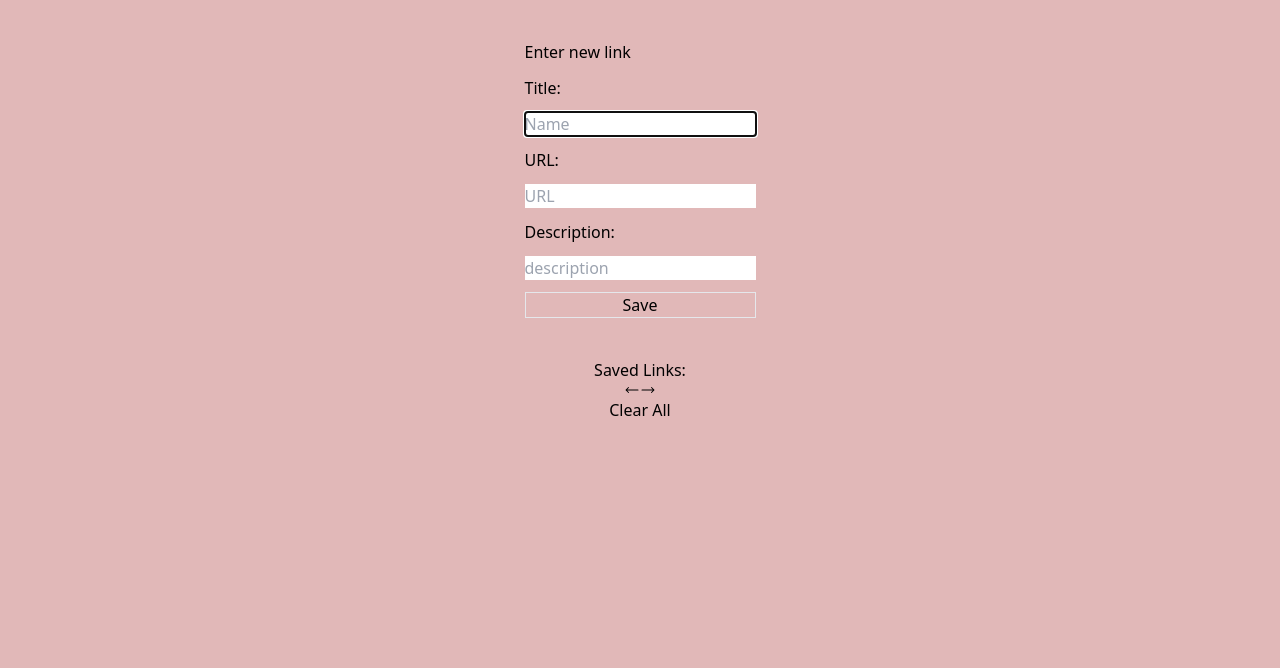
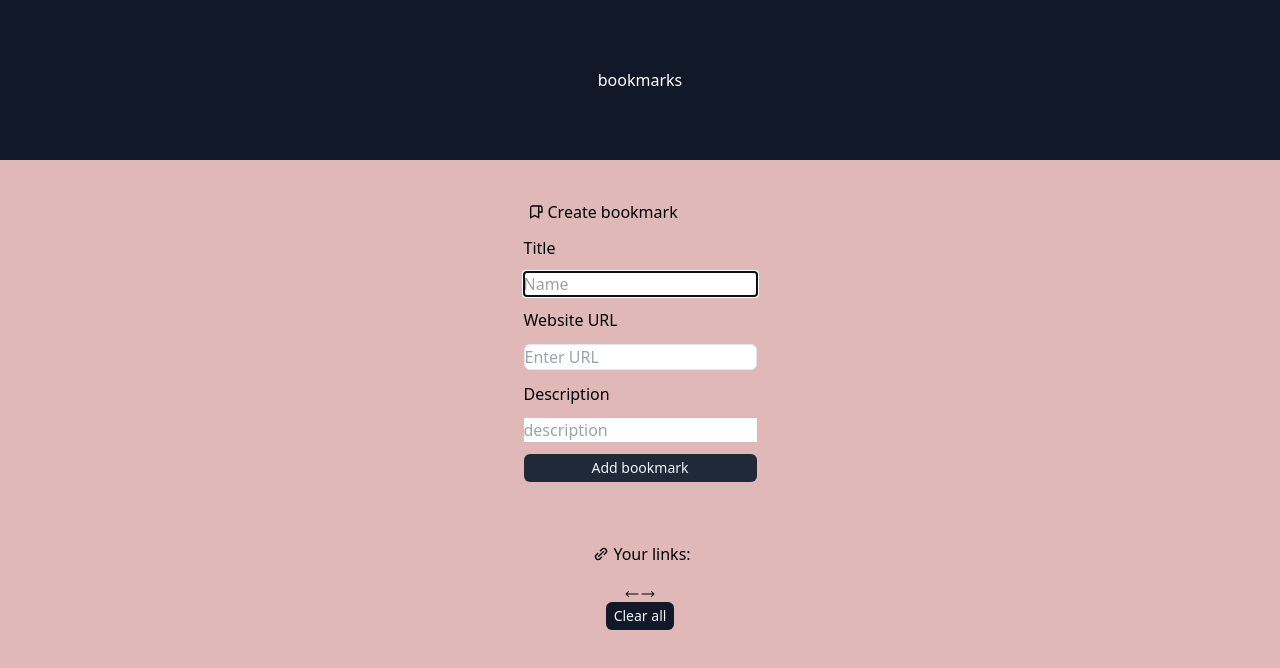
Before and after one commit to wodnjsd/Bookmark-app, a React (Vite) app: page / in a window 1280 px wide. Shown: the top 668 px of the page. Built offline with nearby package versions, Linux system fonts and the light colour scheme.

Commit message:
delete popup workingnggg

```diff
--- a/src/App.tsx
+++ b/src/App.tsx
@@ -1,17 +1,16 @@
 import Home from "./components/Home"
-import { BookmarkProvider } from "./context/BookmarkContext"
+// import { BookmarkProvider } from "./context/BookmarkContext"
 
 
 
 function App() {
 
   return (
-    <BookmarkProvider>
+
        <div className="app">
      <Home />
     </div>
 
-    </BookmarkProvider>
 
   )
 }
--- a/src/components/Form.tsx
+++ b/src/components/Form.tsx
@@ -5,17 +5,20 @@ import { useLocalStorage } from '../hooks/useLocalStorage'
 import { v4 as uuidv4 } from 'uuid';
 import Pagination from './Pagination';
 import { Popover } from '@headlessui/react'
+import { HiOutlinePencil, HiOutlineBookmark } from 'react-icons/hi2'
+import { BiBookmarkAlt, BiLinkAlt } from 'react-icons/bi'
+import Form22 from './NewForm';
+
 
 const Forms = () => {
+
 
   const [url, setUrl] = useState("")
   const [title, setTitle] = useState("")
   const [description, setDescription] = useState("")
   const [fave, setFave] = useState(false)
+  // const [faves, setFaves] = useLocalStorage<BookmarkType[]>("faves", [])
   const [bookmarks, setBookmarks] = useLocalStorage<BookmarkType[]>("saved", [])
-  const [edit, setEdit] = useState(false)
-  const [newUrl, setNewUrl] = useState("")
-  const [newTitle, setNewTitle] = useState("")
 
   const [currentPage, setCurrentPage] = useState(1)
   const [linksPerPage] = useState(5)
@@ -73,11 +76,18 @@ const Forms = () => {
       setCurrentPage(currentPage - 1)
   }
 
+  //! Need to check valid url & duplicates for editing
   const editLink = (linkToEdit: string): void => {
 
     const index = bookmarks.findIndex(link => link.title === linkToEdit)
     const toEdit = bookmarks.filter(link => link.title !== linkToEdit)
     const newEdit = { title, url, description, fave }
+    if (toEdit.find(link => link.title === title)) {
+      return alert("title already present")
+    }
+    if (toEdit.find(link => link.url === url)) {
+      return alert("url already present")
+    }
     setBookmarks([...toEdit, newEdit])
     // const edited = bookmarks.splice(index, 1, newEdit)
     // setBookmarks([...edited])
@@ -87,12 +97,6 @@ const Forms = () => {
     // console.log(edited)
 
   }
-
-  // const getSaved = (): BookmarkType[] => {
-  //   const listJSON = localStorage.getItem("saved")
-  //   if (listJSON === null) return []
-  //   return (JSON.parse(listJSON))
-  // }
 
   const removeLink = (linkToDelete: string): void => {
     setBookmarks(bookmarks.filter((link) => {
@@ -108,32 +112,32 @@ const Forms = () => {
   return (
     <>
       <div className="mt-10 p-30 flex flex-col justify-center items-center">
+        {/* <Form22
+          handleSubmit={handleSubmit} /> */}
         <form onSubmit={handleSubmit} className="flex flex-col justify-between gap-3">
-          <div>Enter new link</div>
-          <label>Title:</label>
+          <div className="flex"><BiBookmarkAlt className="mt-1 mx-1" />Create bookmark</div>
+          <label>Title</label>
           <input autoFocus required type="text" value={title} placeholder="Name" onChange={(e) => setTitle(e.target.value)}></input>
-          <label>URL:</label>
-          <input required type="text" value={url} placeholder="URL" onChange={(e) => setUrl(e.target.value)}></input>
-          <label>Description:</label>
+          <label>Website URL</label>
+          <input required type="text" className="border rounded-md" value={url} placeholder="Enter URL" onChange={(e) => setUrl(e.target.value)}></input>
+          <label>Description</label>
           <input type="text" value={description} placeholder="description" onChange={(e) => setDescription(e.target.value)} />
           {/* <label>Favourite?</label> */}
-          <button type="submit" className="border">Save</button>
-        </form>
-        <div className="mt-10 mx-10">
-          <div >Saved Links:</div>
+          <button type="submit" className="bg-gray-800 rounded-md text-slate-100 text-sm py-1">Add bookmark</button>
+        </form>{/* Make adding disabled if no url */}
+        <div className="flex flex-col justify-between items-center mt-10 mx-10 w-3/5">
+          <div className="flex my-5"><BiLinkAlt className="mt-1 mx-1" />Your links:</div>
           {currentLinks.map((item: BookmarkType) => (
-            <div>
-
+            <div className="w-full">
               <SavedLinks
                 key={item.title}
                 title={item.title}
                 url={item.url}
-                removeLink={removeLink}
-                editLink={editLink}
-              />
+                removeLink={removeLink} />
 
               <Popover>
-                <Popover.Button className="flex hover:text-gray-700">Edit</Popover.Button>
+                <Popover.Button className="flex hover:text-gray-700"><HiOutlinePencil /></Popover.Button>
+
                 <Popover.Panel><form >
                   <input type="text" defaultValue={item.title} placeholder={item.title} onChange={(e) => setTitle(e.target.value)} >
                   </input>
@@ -142,23 +146,17 @@ const Forms = () => {
                 </form>
                   {/* <button type="submit" className="border" onClick={() => { editLink(title, newTitle, newUrl) }}>Edit</button> */}
                   <Popover.Button onClick={() => editLink(item.title)} className="border">Update</Popover.Button>
-
                 </Popover.Panel>
-
-
-
               </Popover>
-
             </div>
           ))}
 
 
-
+          <Pagination linksPerPage={linksPerPage} totalLinks={bookmarks.length} paginate={paginate} next={next} previous={previous} />
+          <button className="text-sm rounded-md px-2 py-1 bg-gray-900 text-slate-100" onClick={removeAll}>
+            Clear all
+          </button>
         </div>
-        <Pagination linksPerPage={linksPerPage} totalLinks={bookmarks.length} paginate={paginate} next={next} previous={previous} />
-        <button onClick={removeAll}>
-          Clear All
-        </button>
 
 
       </div>
--- a/src/components/Home.tsx
+++ b/src/components/Home.tsx
@@ -1,14 +1,31 @@
 import React from 'react'
 import Form from './Form'
-import SavedLinks from './SavedLinks'
+import NewForm from './NewForm'
+// import SavedLinks2 from './SavedLinks2'
+// import Form22 from './Form22'
+import { BookmarkType } from "../types/bookmark";
+import { useLocalStorage } from "../hooks/useLocalStorage";
+import { BookmarkProvider } from '../context/Contexts';
 
 type Props = {}
 
 const Home = (props: Props) => {
+
+  const [bookmarks, setBookmarks] = useLocalStorage<BookmarkType[]>("saved", [])
+
   return (
-    <div>
-      <Form />
-    </div>
+    <>
+      <div className='flex justify-center items-center w-full h-40 sticky bg-gray-900 '>
+        <div className=" text-white">
+          bookmarks
+        </div>
+
+      </div>
+      <BookmarkProvider>
+        <Form />
+
+      </BookmarkProvider>
+    </>
   )
 }
 
--- /dev/null
+++ b/src/components/NewForm.tsx
@@ -0,0 +1,44 @@
+import { FormEvent, useState } from 'react'
+import { BookmarkType } from '../types/bookmark'
+import { useLocalStorage } from '../hooks/useLocalStorage'
+import { v4 as uuidv4 } from 'uuid';
+// import { useBookmarkContext } from '../context/Contexts';
+
+type Props = {
+  handleSubmit(e:FormEvent): void;
+  addLink(): void
+}
+
+const Form22 = ({ handleSubmit }: Props) => {
+
+  const [url, setUrl] = useState("")
+  const [title, setTitle] = useState("")
+  const [description, setDescription] = useState("")
+  const [fave, setFave] = useState(false)
+  const [faves, setFaves] = useLocalStorage<BookmarkType[]>("faves", [])
+
+
+
+  return (
+    <>
+      <div className="mt-10 p-30 flex flex-col justify-center items-center">
+        <form onSubmit={handleSubmit} className="flex flex-col justify-between gap-3">
+          <div>Enter new link</div>
+          <label>Title:</label>
+          <input autoFocus required type="text" value={title} placeholder="Name" onChange={(e) => setTitle(e.target.value)}></input>
+          <label>URL:</label>
+          <input required type="text" value={url} placeholder="URL" onChange={(e) => setUrl(e.target.value)}></input>
+          <label>Description:</label>
+          <input type="text" value={description} placeholder="description" onChange={(e) => setDescription(e.target.value)} />
+          {/* <label>Favourite?</label> */}
+          <button type="submit" className="border">Save</button>
+        </form>
+
+
+      </div>
+    </>
+
+  )
+}
+
+export default Form22
--- a/src/components/Pagination.tsx
+++ b/src/components/Pagination.tsx
@@ -10,7 +10,6 @@ type Props = {
 }
 
 const Pagination = ({ linksPerPage, totalLinks, paginate, next, previous }: Props) => {
-
 
   const pageNumbers = []
   for (let i = 1; i <= Math.ceil(totalLinks / linksPerPage); i++) {
--- a/src/components/SavedLinks2.tsx
+++ b/src/components/SavedLinks2.tsx
@@ -1,97 +1,53 @@
-import { FormEvent, useState } from 'react'
-import { Popover } from '@headlessui/react'
-import { HiOutlineStar } from "react-icons/hi2";
-import { BookmarkType } from '../types/bookmark'
-import { useLocalStorage } from '../hooks/useLocalStorage'
-import Pagination from './Pagination';
-import { useBookmarkContext } from '../context/BookmarkContext';
 
-type Props = {
-  title: string;
-  url?: string;
-  description?: string;
-  fave?: boolean;
-  removeLink(linkToDelete: string): void;
-  // isFave(linkFave: string): void
-}
+// import { HiOutlineStar } from "react-icons/hi2";
+
+// import { useBookmarkContext } from '../context/BookmarkContext';
+
+// type Props = {
+//   title: string;
+//   url?: string;
+//   description?: string;
+//   fave?: boolean;
+//   // isFave(linkFave: string): void
+// }
 
 
-const SavedLinks = ({ title, url, description, fave }: Props) => {
-  const { removeLink, editLinks } = useBookmarkContext()
-  let [edit, setEdit] = useState(false)
-  const [newUrl, setNewUrl] = useState("")
-  const [newTitle, setNewTitle] = useState("")
-  const [bookmarks, setBookmarks] = useLocalStorage<BookmarkType[]>("saved", [])
-  const [currentPage, setCurrentPage] = useState(1)
-  const [linksPerPage] = useState(2)
-  const indexOfLastLink = currentPage * linksPerPage;
-  const indexOfFirstLink = indexOfLastLink - linksPerPage;
-  const currentLinks = bookmarks.slice(indexOfFirstLink,
-    indexOfLastLink);
-  const nPages = Math.ceil(bookmarks.length / linksPerPage)
+// const SavedLinks = () => {
+//   const { removeLink, bookmarks } = useBookmarkContext()
 
-  const handleEdit = (e: FormEvent): void => {
-    e.preventDefault()
-    const toEdit = bookmarks.find(link => link.title === title)
-    const newEdit = { title:newTitle, url:newUrl, description, fave }
-    setBookmarks([...bookmarks, newEdit])
-    console.log(bookmarks)
+//   // const handleEdit = (e: FormEvent): void => {
+//   //   e.preventDefault()
+//   //   const toEdit = bookmarks.find(link => link.title === title)
+//   //   const newEdit = { title:newTitle, url:newUrl, description, fave }
+//   //   setBookmarks([...bookmarks, newEdit])
+//   //   console.log(bookmarks)
 
-  }
-
-  const paginate = (pgNumber: number) => setCurrentPage(pgNumber)
-
-  const next = () => {
-    if (currentPage !== nPages)
-      setCurrentPage(currentPage + 1)
-  }
-  const previous = () => {
-    if (currentPage !== 1)
-      setCurrentPage(currentPage - 1)
-  }
+//   // }
 
 
-  return (
-    <>
-      <div className="flex justify-between">
-        <div>
-          {currentLinks.map((item: BookmarkType) => (
-             <div className="border">
-             <h3 className="text-lg">
-               {item.title}
-             </h3>
-             <a href={item.url} target="blank" className=" hover:text-gray-700">
-               {item.url}
-             </a>
-             //! Make url into link
-           </div>
-          ))}
+//   return (
+//     <>
+//       <div className="flex justify-between">
+//         <div>
+//           <div className="border">
+//             <h3 className="text-lg">
+//               {bookmarks.title}
+//             </h3>
+//             <a href={url} target="blank" className=" hover:text-gray-700">
+//               {url}
+//             </a>
+//           </div>
+//         </div>
+//         <div className="flex gap-5">
+//           <button onClick={() => { removeLink(title) }}>Delete</button>
+//           <button><HiOutlineStar />
+//           </button>
+//         </div>
 
-        </div>
-        <div className="flex gap-5">
-          <button onClick={() => setEdit(!edit)}>Edit</button>
-          {edit ? <Popover>
+//       </div>
+//     </>
 
-            <form onSubmit={handleEdit}>
-              <input type="text" defaultValue={title} placeholder={title} onChange={(e) => setNewTitle(e.target.value)} >
-              </input>
-              <input type="text" defaultValue={url} placeholder={url} onChange={(e) => setNewUrl(e.target.value)}>
-              </input>
-            </form>
-            <button type="submit" onClick={handleEdit}>Edit</button>
-            <button onClick={() => setEdit(false)}>Close</button>
+//   )
+// }
 
-          </Popover> : ''}
-
-          <button onClick={() => { removeLink(title) }}>Delete</button>
-          <button><HiOutlineStar />
-          </button>
-        </div>
-        <Pagination linksPerPage={linksPerPage} totalLinks={bookmarks.length} paginate={paginate} next={next} previous={previous} />
-      </div>
-    </>
-
-  )
-}
-
-export default SavedLinks
+// export default SavedLinks
--- a/src/context/BookmarkContext.tsx
+++ b/src/context/BookmarkContext.tsx
@@ -1,66 +1,82 @@
-import { createContext, useContext, ReactNode, useState } from "react";
-import { BookmarkType } from "../types/bookmark";
-import { useLocalStorage } from "../hooks/useLocalStorage";
+// import { createContext, useContext, ReactNode, useState } from "react";
+// import { BookmarkType } from "../types/bookmark";
+// import { useLocalStorage } from "../hooks/useLocalStorage";
 
-type BookmarkProviderProps = {
-  children: ReactNode
-}
+// type BookmarkProviderProps = {
+//   children: ReactNode
+// }
 
-type BookmarkContext = {
-  addLink: (title: string, url: string, description: string, fave: boolean) => void
-  removeLink: (title: string) => void
-  editLinks: (title: string, newTitle: string, newUrl: string, newDescription: string) => void
-  bookmarks: BookmarkItem[]
-}
+// type BookmarkContext = {
+//   addLink: (title: string) => void
+//   removeLink: (title: string) => void
+//   editLinks: (linkToEdit: string) => void
+//   bookmarks: BookmarkItem[]
+// }
 
-type BookmarkItem = {
-  title: string,
-  url: string
-}
+// // type BookmarkItem = {
+// //   title: string,
+// //   url: string
+// // }
 
-const BookmarkContext = createContext({} as BookmarkContext)
+// type BookmarkItem = BookmarkType
 
-export function useBookmarkContext() {
-  return useContext(BookmarkContext)
-}
+// const BookmarkContext = createContext({} as BookmarkContext)
+
+// export function useBookmarkContext() {
+//   return useContext(BookmarkContext)
+// }
 
 
 
 
 
-export function BookmarkProvider({ children }: BookmarkProviderProps) {
-  const [bookmarks, setBookmarks] = useLocalStorage<BookmarkItem[]>("saved", [])
+// export function BookmarkProvider({ children }: BookmarkProviderProps) {
+//   const [bookmarks, setBookmarks] = useLocalStorage<BookmarkItem[]>("saved", [])
 
-  const addLink = (title: string, url: string, description: string, fave: boolean) => {
-    const newBookmark = { title, url, description, fave }
-    // if (isUrl(url) === false) {
-    //   return alert("not valid url")
-    // }
-    if (bookmarks.find(link => link.title === title)) {
-      return alert("title already present")
-    }
-    if (bookmarks.find(link => link.url === url)) {
-      return alert("url already present")
-    }
-    setBookmarks([...bookmarks, newBookmark])
-  }
+//   const addLink = (title: string, url: string, description: string, fave: boolean) => {
+//     const newBookmark = { title, url, description, fave }
+//     // if (isUrl(url) === false) {
+//     //   return alert("not valid url")
+//     // }
+//     if (bookmarks.find(link => link.title === title)) {
+//       return alert("title already present")
+//     }
+//     if (bookmarks.find(link => link.url === url)) {
+//       return alert("url already present")
+//     }
+//     setBookmarks([...bookmarks, newBookmark])
+//   }
 
-  const removeLink = (linkToDelete: string): void => {
-    setBookmarks(bookmarks.filter((link) => {
-      return link.title !== linkToDelete
-    }))
-  }
+//   const removeLink = (linkToDelete: string): void => {
+//     setBookmarks(bookmarks.filter((link) => {
+//       return link.title !== linkToDelete
+//     }))
+//   }
 
-  const editLinks = (linkToEdit: string, newTitle: string, newUrl: string, newDescription: string): void => {
-    const toEdit = bookmarks.filter(link => link.title === linkToEdit)
-    const newEdit = { title: newTitle, url: newUrl, description: newDescription }
-    setBookmarks([...bookmarks, newEdit])
+//   const editLink = (linkToEdit: string): void => {
 
-  }
+//     const index = bookmarks.findIndex(link => link.title === linkToEdit)
+//     const toEdit = bookmarks.filter(link => link.title !== linkToEdit)
+//     const newEdit = { title, url, description, fave }
+//     if (toEdit.find(link => link.title === title)) {
+//       return alert("title already present")
+//     }
+//     if (toEdit.find(link => link.url === url)) {
+//       return alert("url already present")
+//     }
+//     setBookmarks([...toEdit, newEdit])
+//     // const edited = bookmarks.splice(index, 1, newEdit)
+//     // setBookmarks([...edited])
+//     console.log(toEdit)
+//     console.log(bookmarks)
+//     console.log(index)
+//     // console.log(edited)
+
+//   }
 
 
-  return (<BookmarkContext.Provider value={{ addLink, removeLink, editLinks, bookmarks }}>
-    {children}
-  </BookmarkContext.Provider>
-  )
-}
+//   return (<BookmarkContext.Provider value={{ addLink, removeLink, editLink, bookmarks }}>
+//     {children}
+//   </BookmarkContext.Provider>
+//   )
+//
--- /dev/null
+++ b/src/context/Contexts.tsx
@@ -0,0 +1,62 @@
+import { createContext, useContext, ReactNode, useState } from "react";
+import { BookmarkType } from "../types/bookmark";
+import { useLocalStorage } from "../hooks/useLocalStorage";
+
+type BookmarkProviderProps = {
+  children: ReactNode
+}
+
+type BookmarkContext = {
+  bookmarks: BookmarkType[]
+}
+
+const BookmarkContext = createContext({} as BookmarkContext)
+
+
+export function useBookmarkContext() {
+  return useContext(BookmarkContext)
+}
+
+
+export function BookmarkProvider({ children }: BookmarkProviderProps) {
+  const [bookmarks, setBookmarks] = useLocalStorage<BookmarkType[]>("saved", [])
+
+  // const editLink = (linkToEdit: string): void => {
+
+  //   const index = bookmarks.findIndex(link => link.title === linkToEdit)
+  //   const toEdit = bookmarks.filter(link => link.title !== linkToEdit)
+  //   const newEdit = { title, url, description, fave }
+  //   if (toEdit.find(link => link.title === title)) {
+  //     return alert("title already present")
+  //   }
+  //   if (toEdit.find(link => link.url === url)) {
+  //     return alert("url already present")
+  //   }
+  //   setBookmarks([...toEdit, newEdit])
+  //   // const edited = bookmarks.splice(index, 1, newEdit)
+  //   // setBookmarks([...edited])
+  //   console.log(toEdit)
+  //   console.log(bookmarks)
+  //   console.log(index)
+  //   // console.log(edited)
+
+  // }
+  function addLink() {
+    const newBookmark = { title, url, description, fave }
+    // if (isUrl(url) === false) {
+    //   return alert("not valid url")
+    // }
+    if (bookmarks.find(link => link.title === title)) {
+      return alert("title already present")
+    }
+    if (bookmarks.find(link => link.url === url)) {
+      return alert("url already present")
+    }
+    setBookmarks([...bookmarks, newBookmark])
+  }
+
+  return (<BookmarkContext.Provider value={{ bookmarks }}>
+    {children}
+  </BookmarkContext.Provider>
+  )
+}
```
Also changed, not shown: src/components/Popup.tsx (added, +23 -0 lines), src/components/SavedLinks.tsx (+17 -32 lines), src/types/bookmark.ts (line endings or trailing spaces).
